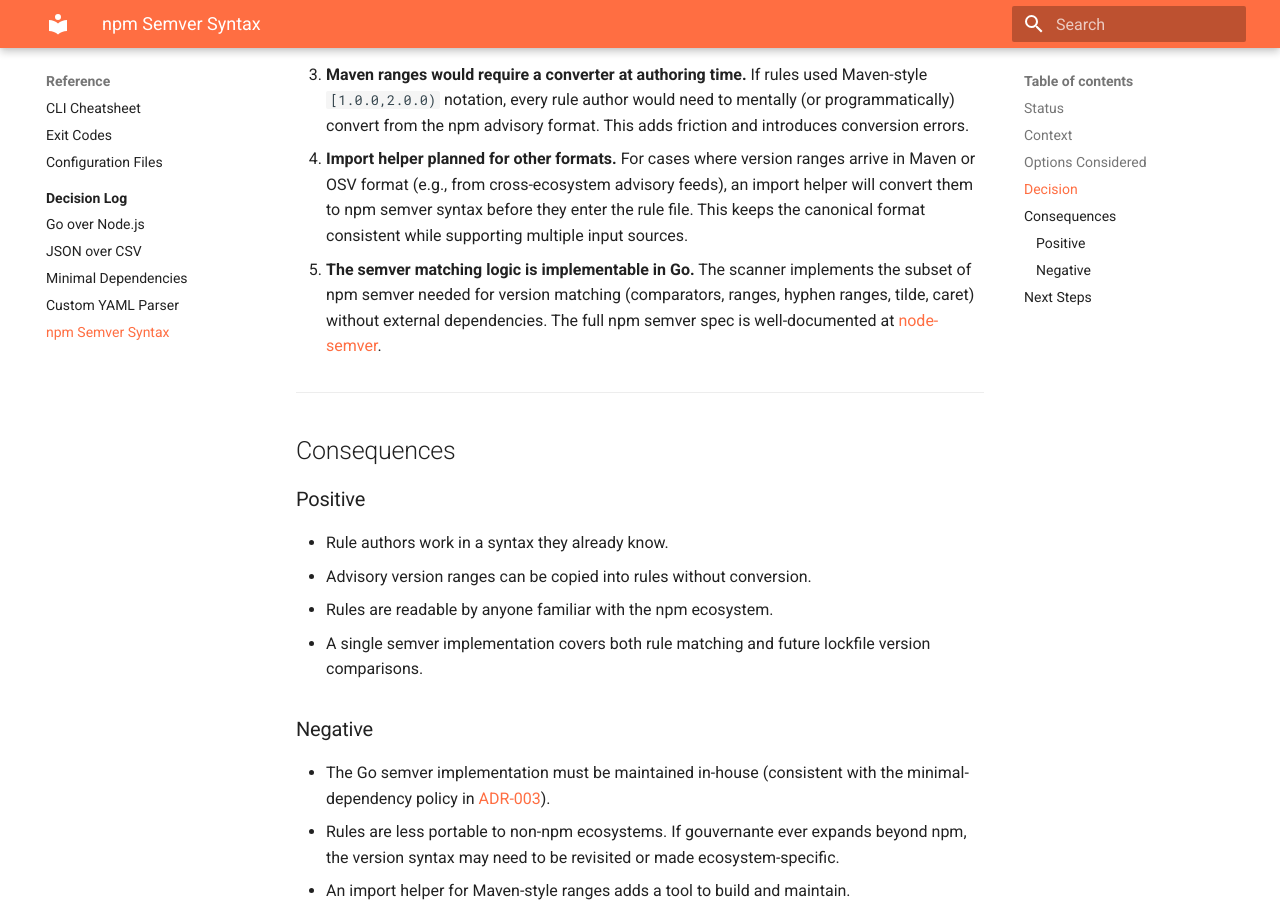
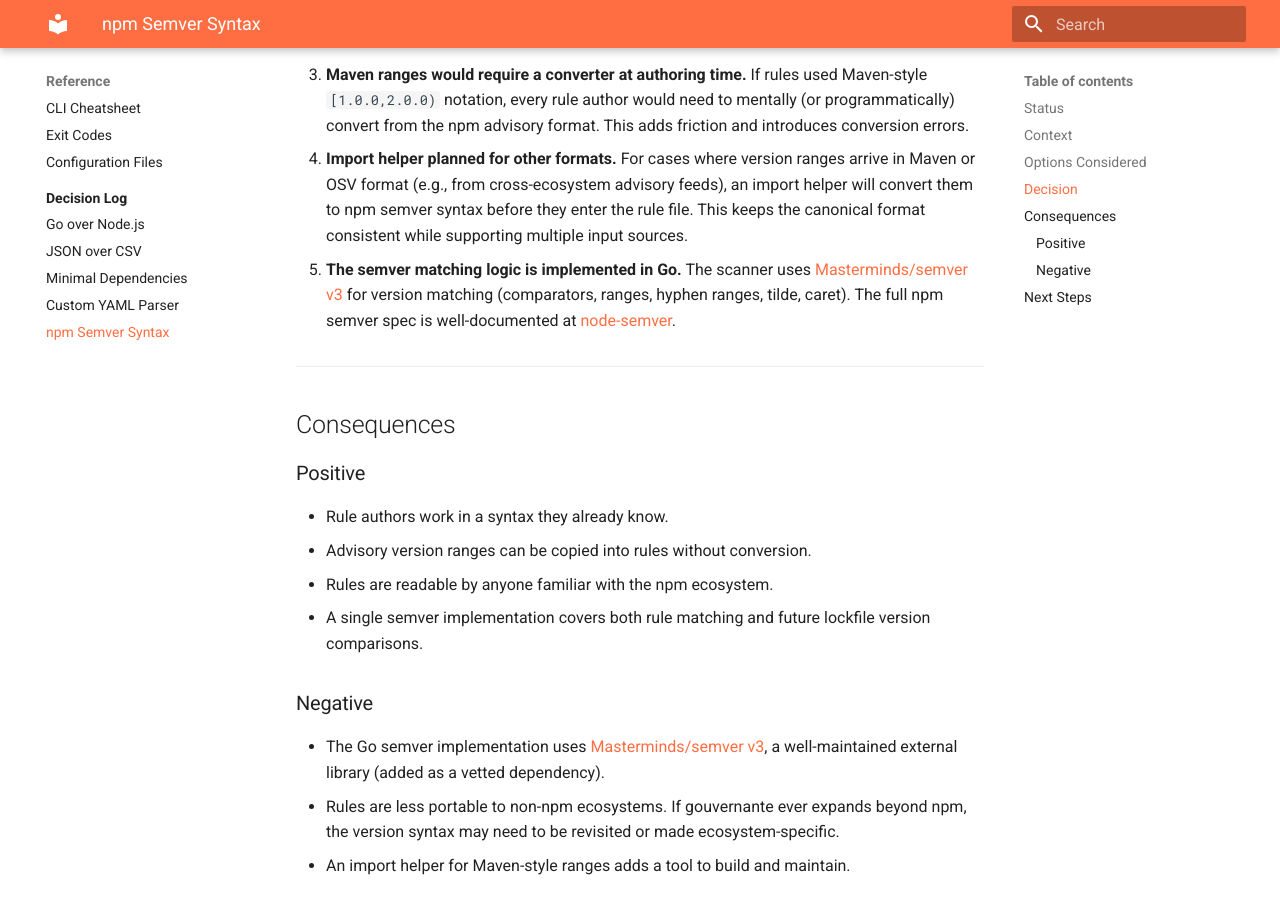
Before and after one commit to DenktMit-eG/gouvernante, an MkDocs documentation site: the page built from docs/reference/decision-log/npm-semver-syntax.md, in a window 1280 px wide and 900 px high, scrolled down 2215 px. Built offline with MkDocs 1.6.1 and Material for MkDocs 9.7.7, drawn with Linux system fonts in a browser that asks for light colours.

Commit message:
Update documentation for semver range matching and package.json scanning
- Semver ranges (>=, ^, ~) now documented as implemented across all pages
- Remove all "Planned" / "not yet implemented" semver references
- package.json added to supported formats in README, quickstart, architecture
- Version matching tables updated with range/caret/tilde examples
- Roadmap updated: semver ranges and package.json scanning moved to Implemented
- ADR-005 updated: semver implemented via Masterminds/semver v3, not in-house

```diff
--- a/docs/reference/decision-log/npm-semver-syntax.md
+++ b/docs/reference/decision-log/npm-semver-syntax.md
@@ -92,9 +92,9 @@ Reasoning:
    the rule file. This keeps the canonical format consistent while supporting
    multiple input sources.
 
-5. **The semver matching logic is implementable in Go.** The scanner implements
-   the subset of npm semver needed for version matching (comparators, ranges,
-   hyphen ranges, tilde, caret) without external dependencies. The full npm
+5. **The semver matching logic is implemented in Go.** The scanner uses
+   [Masterminds/semver v3](https://github.com/Masterminds/semver) for version
+   matching (comparators, ranges, hyphen ranges, tilde, caret). The full npm
    semver spec is well-documented at [node-semver](https://github.com/npm/node-semver).
 
 ---
@@ -111,8 +111,8 @@ Reasoning:
 
 ### Negative
 
-- The Go semver implementation must be maintained in-house (consistent with
-  the minimal-dependency policy in [ADR-003](minimal-dependencies.md)).
+- The Go semver implementation uses [Masterminds/semver v3](https://github.com/Masterminds/semver),
+  a well-maintained external library (added as a vetted dependency).
 - Rules are less portable to non-npm ecosystems. If gouvernante ever expands
   beyond npm, the version syntax may need to be revisited or made
   ecosystem-specific.
```
Also changed, not shown: README.md (+1 -0 lines), docs/architecture/overview.md (+6 -4 lines), docs/architecture/rule-format.md (+5 -1 lines), docs/developer-guide/writing-rules.md (+5 -1 lines), docs/getting-started/quickstart.md (+3 -3 lines), docs/roadmap.md (+2 -7 lines).
